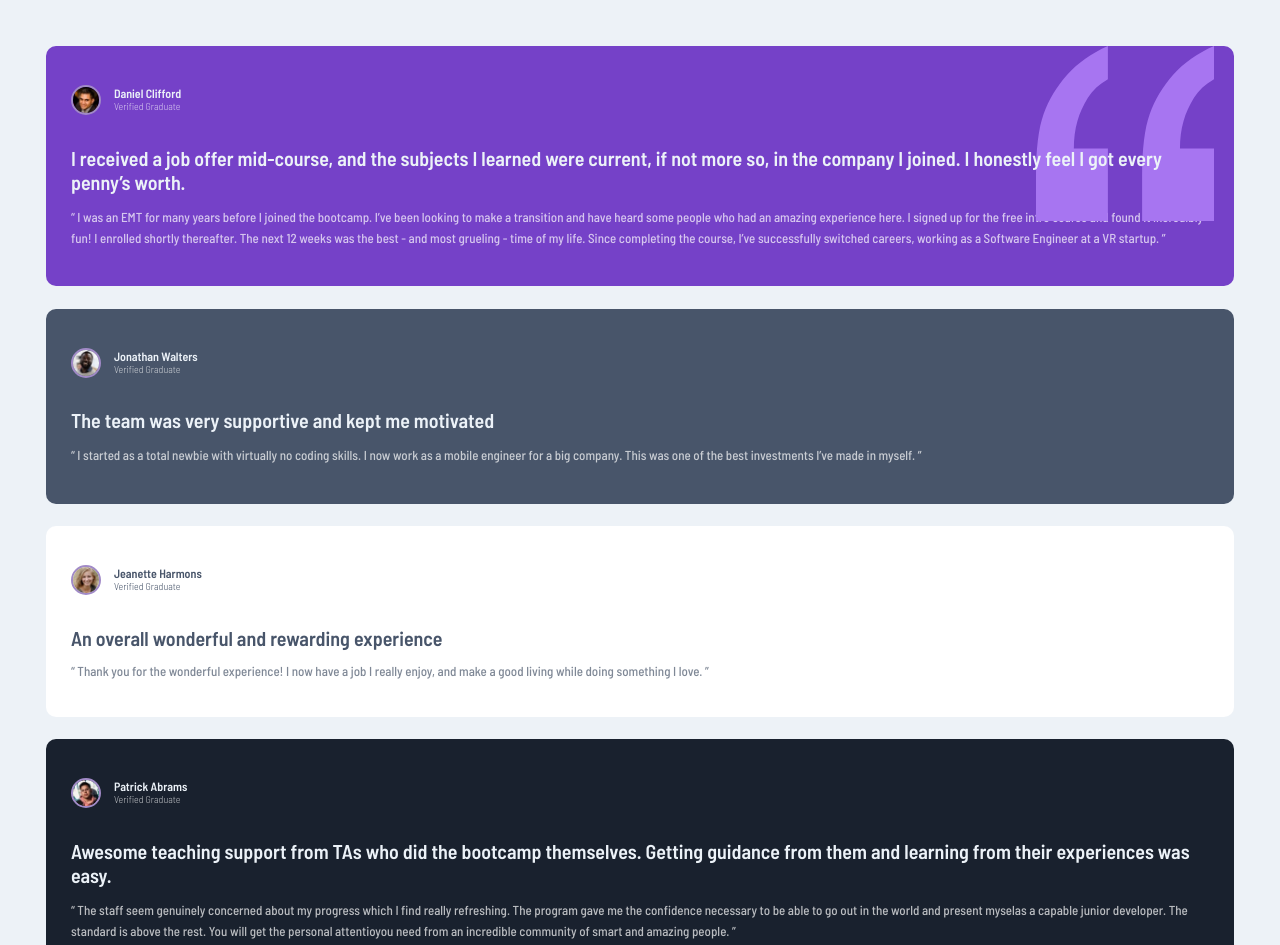
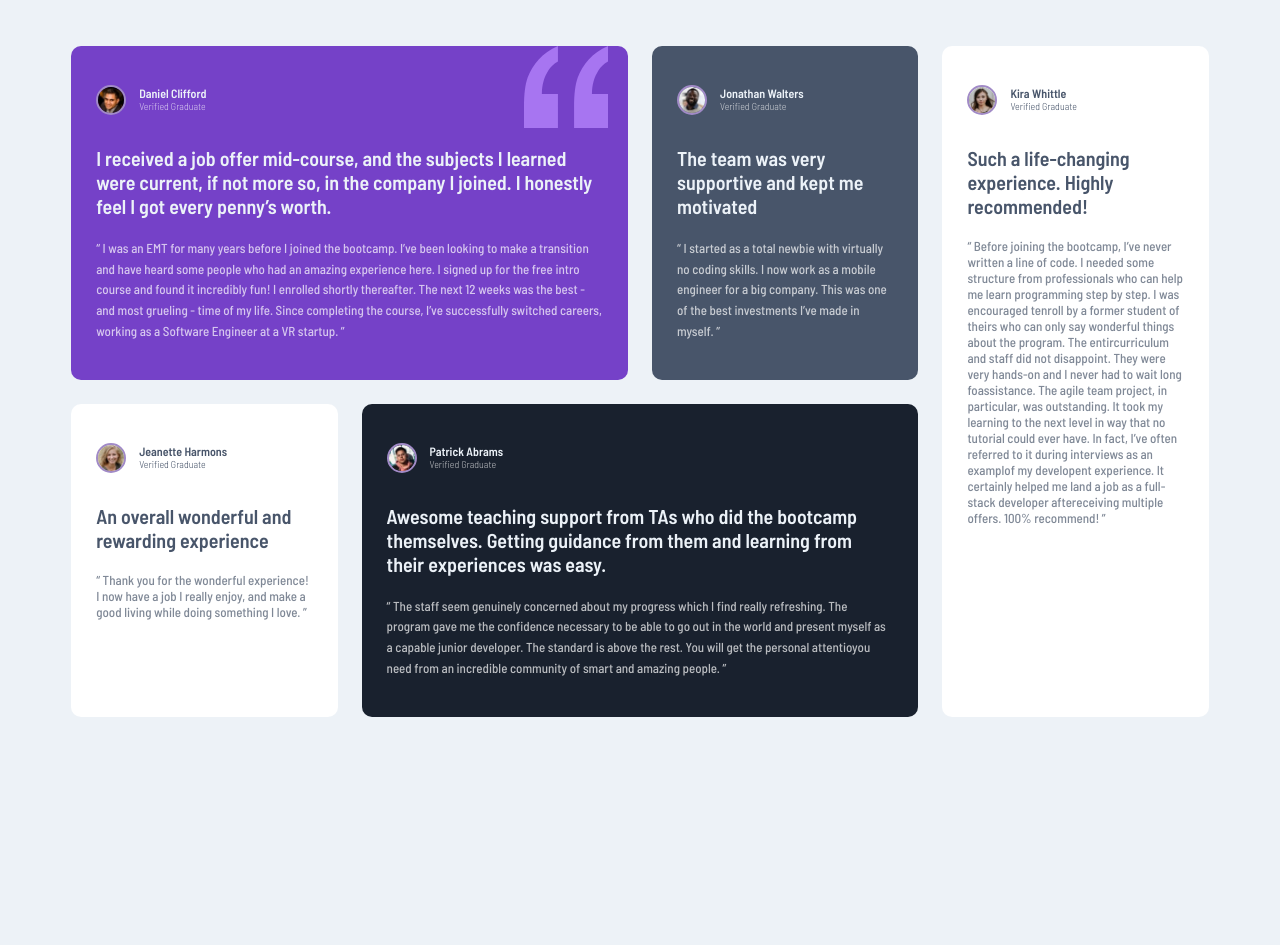
Before and after one commit to EtFX1/Frontend-Mentor-Testimonials-grid-section, a plain HTML site: page index.html in a window 1280 px wide. Shown: the top 945 px of the page. After the commit the page ends 800 px from the top, so only its background shows below. Drawn offline with Linux system fonts and the light colour scheme.

Commit message:
getting there

```diff
--- a/index.html
+++ b/index.html
@@ -62,7 +62,7 @@
         </header>
 
         <!-- *paragraph section -->
-        <section>
+        <section class="paragraph">
           <p class="user-story user-story-light">
             “ I was an EMT for many years before I joined the bootcamp. I’ve
             been looking to make a transition and have heard some people who had
@@ -101,7 +101,7 @@
         </header>
 
         <!-- *paragraph section -->
-        <section>
+        <section class="paragraph">
           <p class="user-story user-story-light">
             “ I started as a total newbie with virtually no coding skills. I now
             work as a mobile engineer for a big company. This was one of the
@@ -138,7 +138,7 @@
         </header>
 
         <!-- *paragraph section -->
-        <section>
+        <section class="paragraph">
           <p class="user-story user-story-dark">
             “ Thank you for the wonderful experience! I now have a job I really
             enjoy, and make a good living while doing something I love. ”
@@ -174,14 +174,14 @@
         </header>
 
         <!-- *paragraph section -->
-        <section>
+        <section class="paragraph">
           <p class="user-story user-story-light">
             “ The staff seem genuinely concerned about my progress which I find
             really refreshing. The program gave me the confidence necessary to
-            be able to go out in the world and present myselas a capable junior
-            developer. The standard is above the rest. You will get the personal
-            attentioyou need from an incredible community of smart and amazing
-            people. ”
+            be able to go out in the world and present myself as a capable
+            junior developer. The standard is above the rest. You will get the
+            personal attentioyou need from an incredible community of smart and
+            amazing people. ”
           </p>
         </section>
       </article>
@@ -214,7 +214,7 @@
         </header>
 
         <!-- *paragraph section -->
-        <section>
+        <section class="paragraph">
           <p class="user-story user-story-dark">
             “ Before joining the bootcamp, I’ve never written a line of code. I
             needed some structure from professionals who can help me learn
--- a/styles.css
+++ b/styles.css
@@ -1,6 +1,5 @@
 body {
   background-color: hwb(210 93% 3%);
-  font-size: 13px;
   height: 100%;
 }
 
@@ -9,22 +8,24 @@ body {
   /* background-color: red; */
   font-family: "Barlow Semi Condensed", sans-serif;
   display: grid;
-  grid-template-columns: repeat(1fr);
-  grid-gap: 2%;
-  padding: 3% 3% 40%;
-  justify-content: center;
-  align-items: center;
+  grid-template-columns: repeat(4, 1fr);
+  grid-auto-columns: auto;
+  grid-gap: 1.5rem;
+  padding: 3% 5%;
 }
 
-@media (min-width: 700px) {
-  #container {
-    padding-bottom: 20%;
-  }
+.section1-card,
+.section4-card {
+  grid-column: span 2;
+}
+
+.section5-card {
+  grid-column: 4 / 5;
+  grid-row: 1 / 3;
 }
 
 /* *each card */
 .card {
-  max-width: 100%;
   border-radius: 0.625rem;
   /* *we want the quotations to be positioned relative to each card, not the entire document*/
   position: relative;
@@ -94,7 +95,7 @@ section.image-and-name-container {
 /* *User name */
 .user-name {
   font-size: 0.75rem;
-  margin: 1.375rem 0 0.8125rem;
+  margin: 22px 0 13px;
 }
 
 /* *verified graduate */
@@ -129,11 +130,14 @@ h6.verified-graduate-dark {
 h1.main-statement {
   font-weight: 600;
   font-size: 1.25rem;
-  margin-bottom: 0.625rem;
+  margin-bottom: 20px;
   position: relative;
   z-index: 1;
 }
 
+p {
+  font-size: 13px;
+}
 p.user-story-light {
   color: hsla(0, 0%, 100%, 0.7);
   line-height: 1.6;
```
